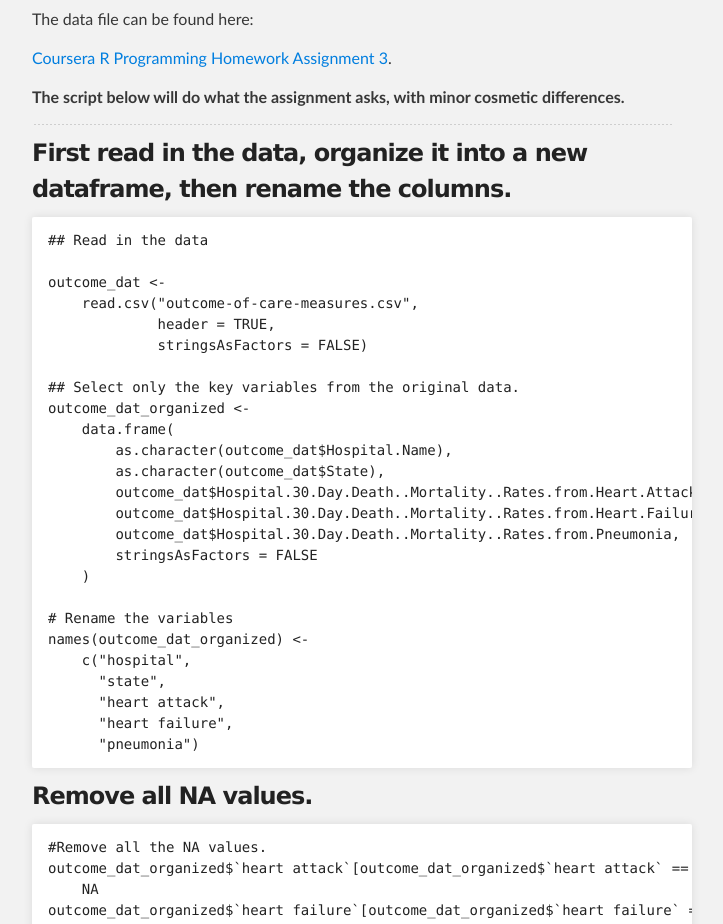
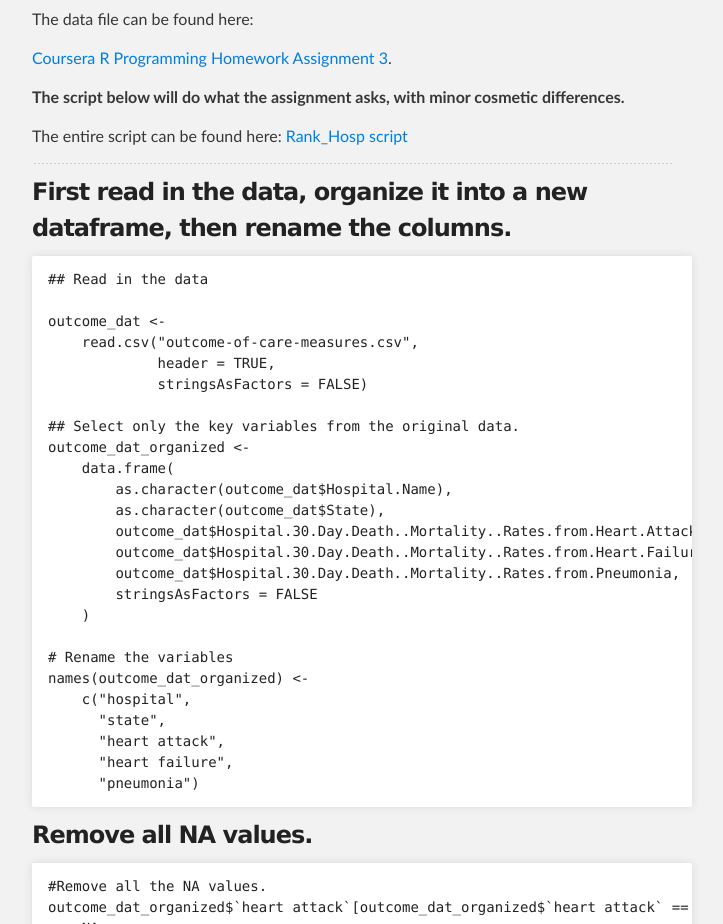
Before and after one commit to mjtat/Coursera-Programming-Assignment-Homework-3-Question-3, a plain HTML site: page index.html in a window 1280 px wide. Shown: the part 1322-2246 px from the top of the page, without its empty margins (288-1011 px from the left). Drawn offline with Linux system fonts and the light colour scheme.

```diff
--- a/index.html
+++ b/index.html
@@ -78,6 +78,8 @@
 <p><a href="https://github.com/mjtat/Coursera-Programming-Assignment-Homework-3-Question-3/raw/master/outcome-of-care-measures.csv">Coursera R Programming Homework Assignment 3</a>.</p>
 
 <p><strong>The script below will do what the assignment asks, with minor cosmetic differences.</strong> </p>
+
+<p>The entire script can be found here: <a href="https://github.com/mjtat/Coursera-Programming-Assignment-Homework-3-Question-3/blob/master/rank_hosp_rev2.1.R">Rank_Hosp script</a></p>
 
 <hr>
 
```
Also changed, not shown: params.json (+1 -1 lines).
